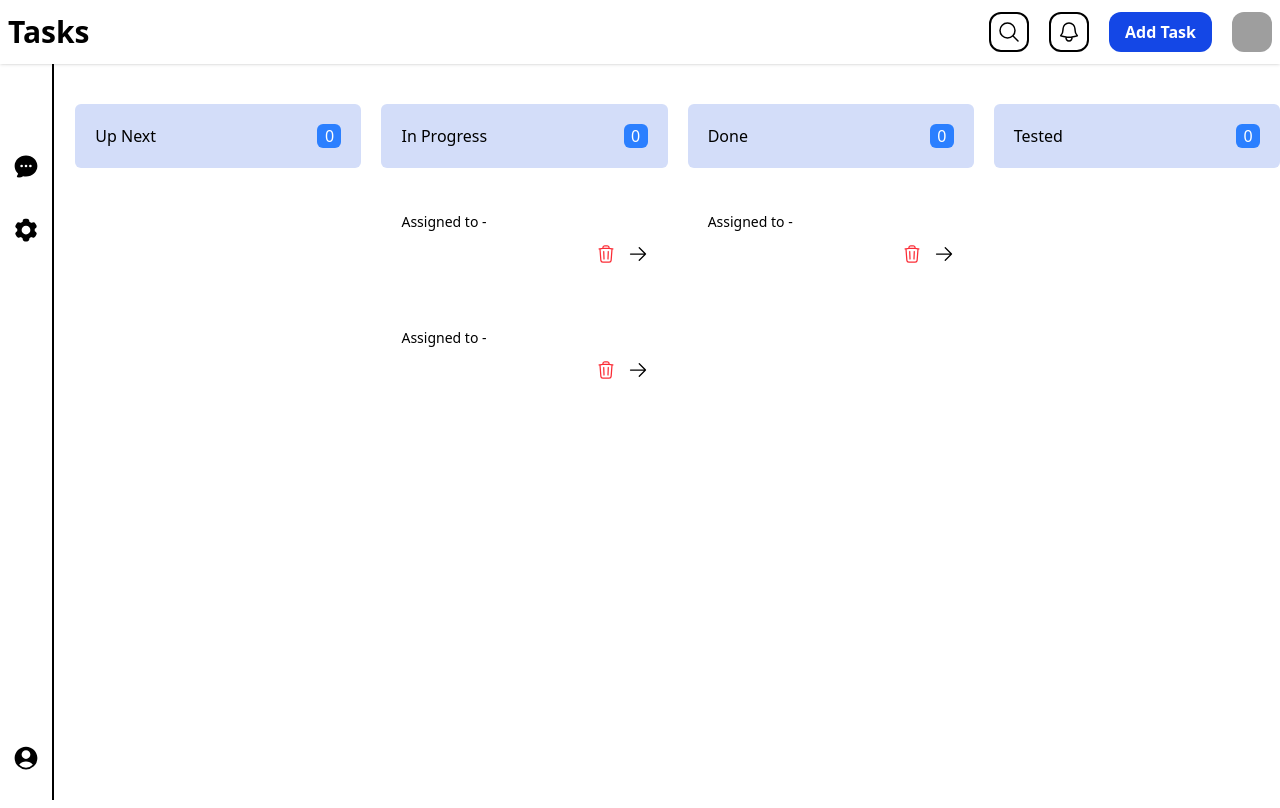
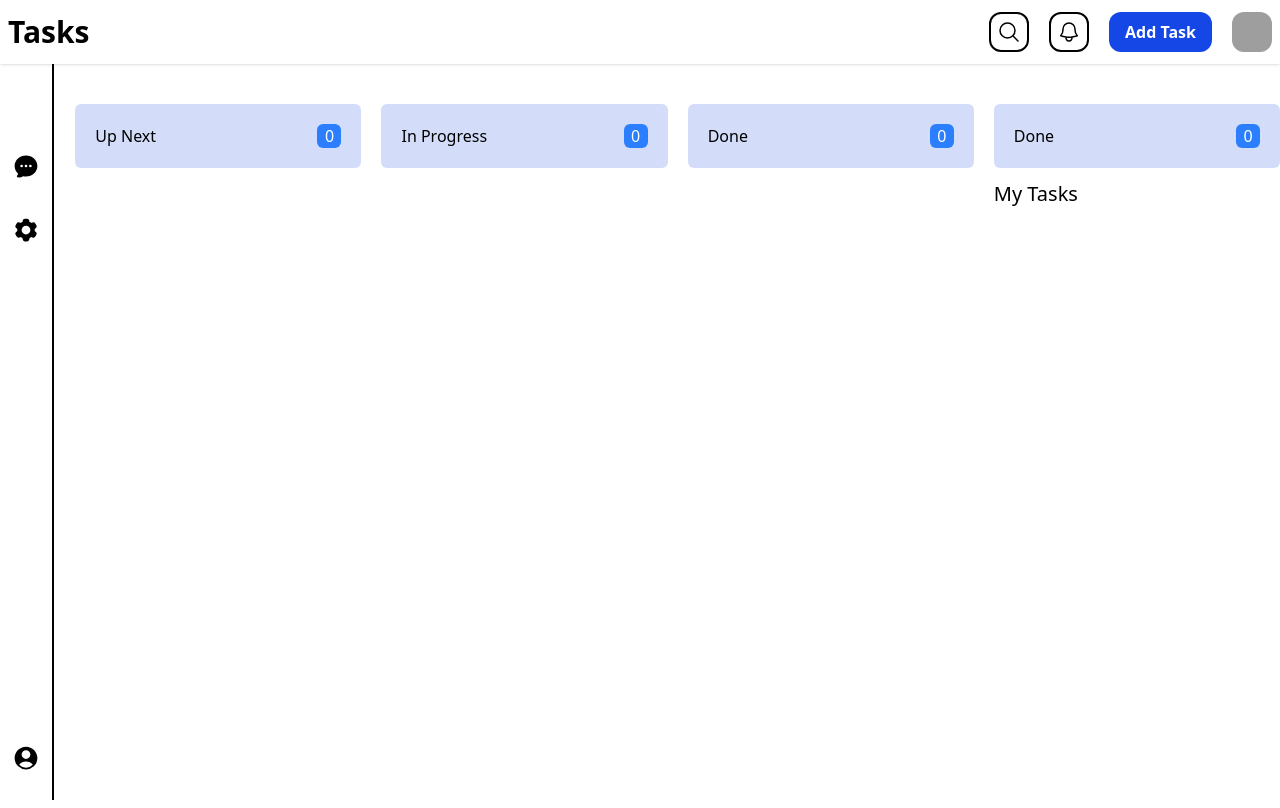
Before and after one commit to abdurrashidkhan/task-manager, a React (Vite) app in the folder client/: page / in a window 1280 px wide. Shown: the top 808 px of the page. Built offline with nearby package versions, Linux system fonts and the light colour scheme; grey boxes are pictures that could not be loaded.

Commit message:
change card base status

```diff
--- a/client/src/components/tasks/TaskCard.jsx
+++ b/client/src/components/tasks/TaskCard.jsx
@@ -9,7 +9,7 @@ const TaskCard = ({ option }) => {
     status: option?.status,
     description: option?.description,
     date: option?.assignDate.toString(),
-    assignedTo: option?.assignedTo,
+    assignedTo: option?.assignTo,
     priority: option?.status,
   };
 
--- a/client/src/pages/AllTask.jsx
+++ b/client/src/pages/AllTask.jsx
@@ -9,10 +9,13 @@ import { useSelector } from 'react-redux';
 const AllTask = () => {
 
   const { tasks, removeTask } = useSelector((state) => state.tasks)
-  console.log(tasks)
+  console.log(tasks,'========tasks=========>')
 
+  const runningTask = tasks.filter(option => option.status === 'next-up')
+  const inProcessTask = tasks.filter(option => option.status === 'in-process')
+  const doneTask = tasks.filter(option => option.status === 'done')
 
-
+  console.log(runningTask,'==========raning=======>')
   return (
     <div className="">
       <div className="">
@@ -29,8 +32,8 @@ const AllTask = () => {
             </div>
             <div className="space-y-3">
               {
-                tasks.map(option=>
-                  <TaskCard option={option} removeTask={removeTask}/>
+                runningTask.map(option =>
+                  <TaskCard option={option} removeTask={removeTask} />
                 )
               }
             </div>
@@ -46,8 +49,11 @@ const AllTask = () => {
               </p>
             </div>
             <div className="space-y-3">
-              <TaskCard />
-              <TaskCard />
+              {
+                inProcessTask.map(option =>
+                  <TaskCard option={option} removeTask={removeTask} />
+                )
+              }
             </div>
           </div>
 
@@ -61,19 +67,23 @@ const AllTask = () => {
               </p>
             </div>
             <div className="space-y-3">
-              <TaskCard />
+              {
+                doneTask.map(option =>
+                  <TaskCard option={option} removeTask={removeTask} />
+                )
+              }
             </div>
           </div>
           <div className="relative h-[800px] overflow-auto">
             <div className="flex sticky top-0 justify-between bg-[#D3DDF9] p-5 rounded-md mb-3">
-              <h1>Tested</h1>
+              <h1>Done</h1>
               <p className="bg-blue-500 text-white w-6 h-6 grid place-content-center rounded-md">
                 0
               </p>
             </div>
-            {/* <div className="space-y-3">
+            <div className="space-y-3">
               <MyTasks />
-            </div> */}
+            </div>
           </div>
         </div>
       </div>
```
